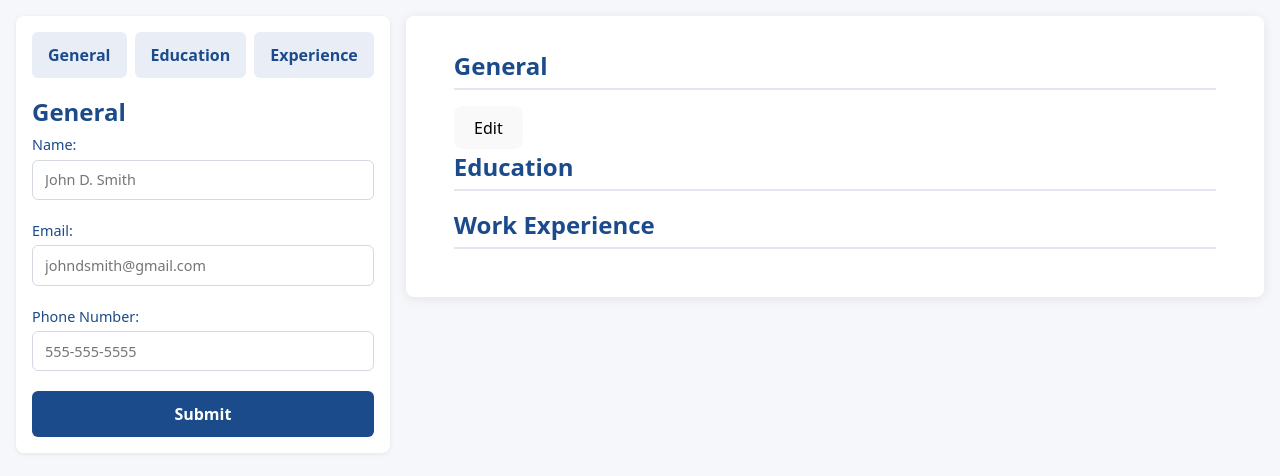
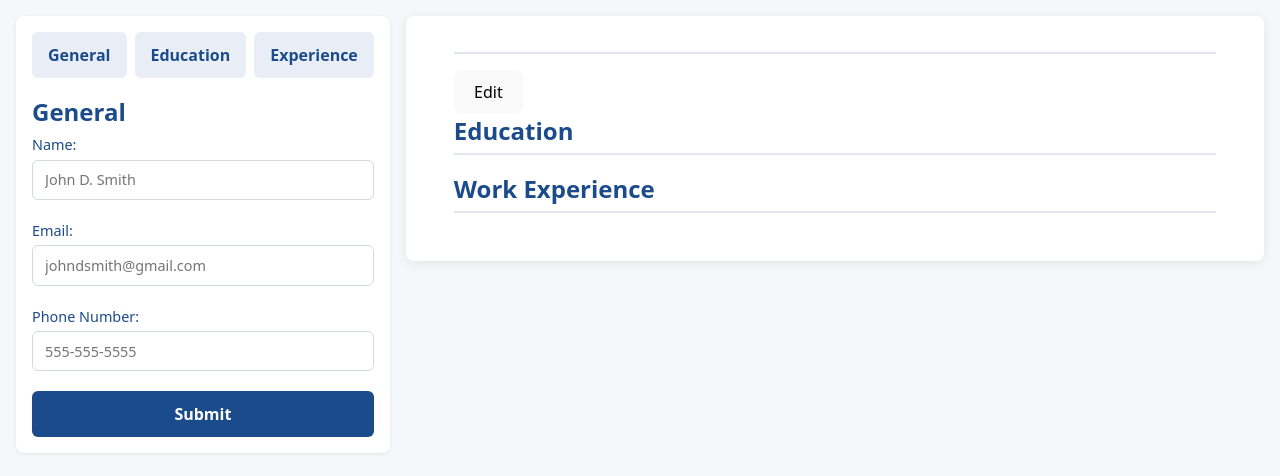
Before and after one commit to thongster/odin-cv-application, a React (Vite) app: page / in a window 1280 px wide. Shown: the top 476 px of the page. Built offline with nearby package versions, Linux system fonts and the light colour scheme.

Commit message:
make name the title

```diff
--- a/src/components/GeneralDisplay.jsx
+++ b/src/components/GeneralDisplay.jsx
@@ -18,8 +18,7 @@ export default function GeneralDisplay({
 
   return (
     <div>
-      <h2>General</h2>
-      <p>{name}</p>
+      <h2>{name}</h2>
       <p>{email}</p>
       <p>{phone}</p>
       <button onClick={handleEdit}>Edit</button>
```
